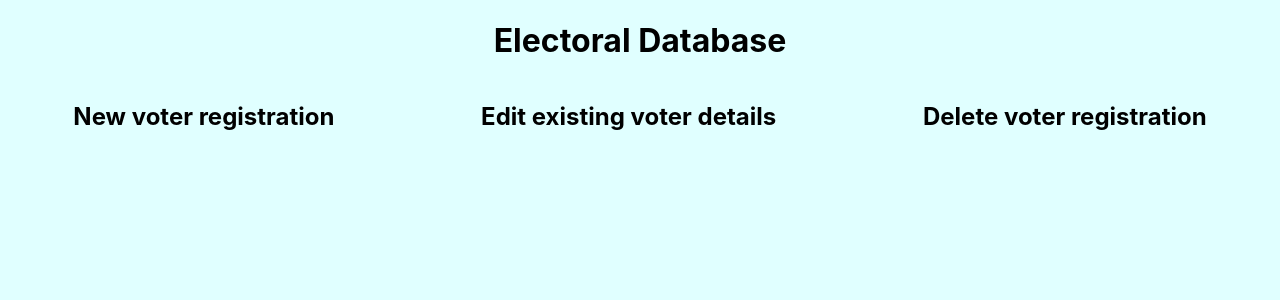
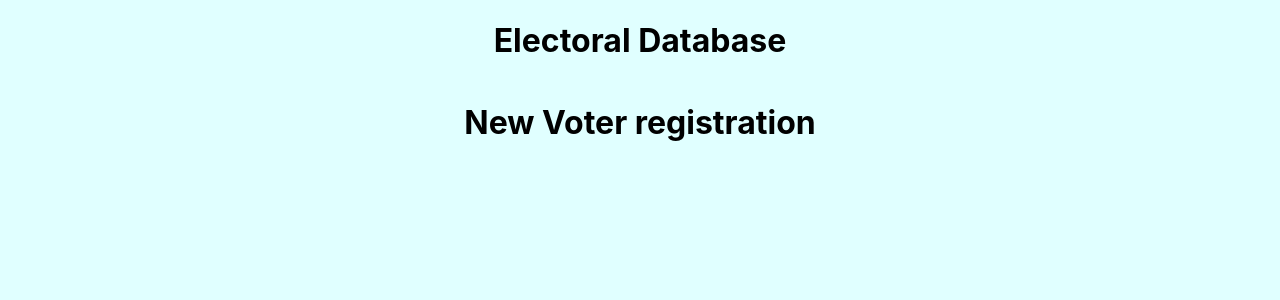
Before and after one commit to Amogh24/election_dbms, a React (Create React App) app in the folder client/front/: page /voter/new in a window 1280 px wide. Shown: the top 300 px of the page. Built offline with nearby package versions, Linux system fonts and the light colour scheme.

Commit message:
creating voter components

```diff
--- a/client/front/src/App.js
+++ b/client/front/src/App.js
@@ -1,4 +1,3 @@
-import logo from './logo.svg';
 import './App.css';
 import Voter from './voter.js';
 import Nav from './nav.js';
--- /dev/null
+++ b/client/front/src/new_voter.js
@@ -0,0 +1,12 @@
+import React from 'react'
+
+const inputvoter = () =>
+{
+ return(
+     <div>
+         <h1 className='text-center mt-5'>New Voter registration</h1>
+     </div>
+ )
+}
+
+export default inputvoter;
--- a/client/front/src/voter.js
+++ b/client/front/src/voter.js
@@ -1,17 +1,21 @@
 import React from 'react'
+import inputvoter from './new_voter'
+import {BrowserRouter as Router,Switch,Route,Link} from 'react-router-dom';
 
 function Voter()
 {
 
     return(
+        <Router>
         <div className="voter">
-
+            <Switch>
+            <Route path='/voter/new'component={inputvoter}/>
             <h2>New voter registration</h2>
             <h2>Edit existing voter details</h2>
             <h2>Delete voter registration</h2>
-
+            </Switch>
         </div>
-
+        </Router>
     );
 }
 
```
